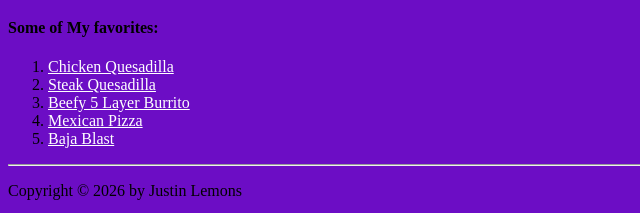
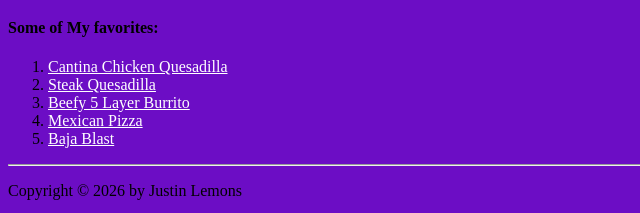
Before and after one commit to JustinL0729/Class_projects, a plain HTML site: page intro_to_html/index.html in a window 1280 px wide. Shown: the part 888-1101 px from the top of the page, 0-640 px from the left. Drawn offline with Linux system fonts and the light colour scheme.

Commit message:
Update index.html

```diff
--- a/intro_to_html/index.html
+++ b/intro_to_html/index.html
@@ -41,7 +41,7 @@
 <h4>Some of My favorites:</h4>
 
 <ol>
-    <li><a href="http://tacobell.com/food/deals-and-combos/cantina-chicken-quesadilla?store=037053" target="_blank">Chicken Quesadilla</a></li>
+    <li><a href="http://tacobell.com/food/deals-and-combos/cantina-chicken-quesadilla?store=037053" target="_blank">Cantina Chicken Quesadilla</a></li>
     <li><a href="https://www.tacobell.com/food/quesadillas/steak-quesadilla" target="_blank">Steak Quesadilla</a></li>
     <li><a href="https://www.tacobell.com/food/burritos/beefy-5-layer-burrito" target="_blank">Beefy 5 Layer Burrito</a></li>
     <li><a href="https://www.tacobell.com/food/specialties/mexican-pizza" target="_blank">Mexican Pizza</a></li>
```
